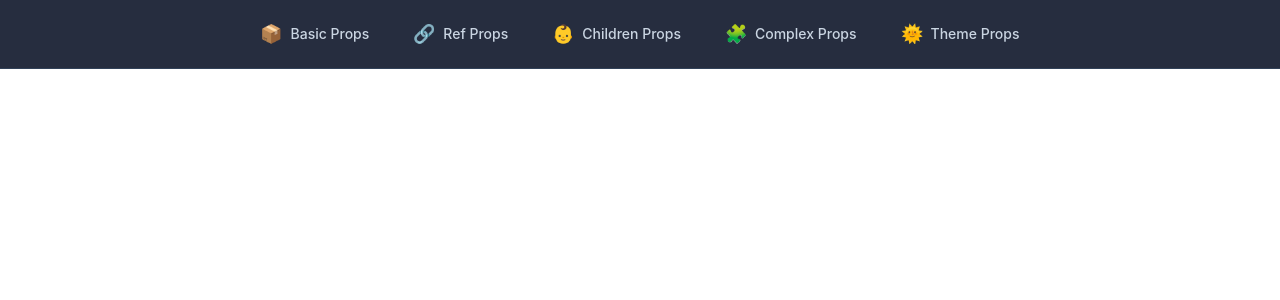
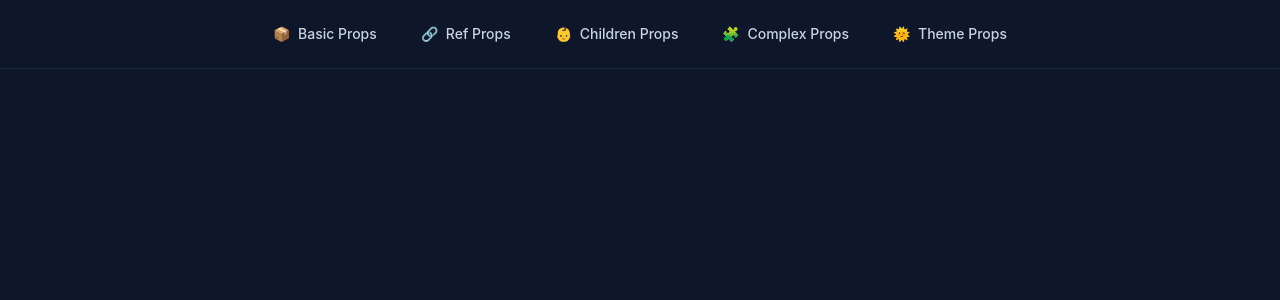
Before and after one commit to tonmoystark/all-you-need-in-react, a React (Vite) app: page / in a window 1280 px wide. Shown: the top 300 px of the page. Built offline with nearby package versions, Linux system fonts and the light colour scheme.

Commit message:
navigation & app content added

```diff
--- a/src/App.jsx
+++ b/src/App.jsx
@@ -6,24 +6,24 @@ import ThemeToggler from "./components/ThemeToggler"
 
 function Navigation() {
   const sections = [
-    { id: "basic", name: "Basic Props", icon: "📦" },
-    { id: "ref", name: "Ref Props", icon: "🔗" },
-    { id: "children", name: "Children Props", icon: "👶" },
-    { id: "complex", name: "Complex Props", icon: "🧩" },
-    { id: "theme", name: "Theme Props", icon: "🌞" },
+    { id: "basic", label: "Basic Props", icon: "📦" },
+    { id: "ref", label: "Ref Props", icon: "🔗" },
+    { id: "children", label: "Children Props", icon: "👶" },
+    { id: "complex", label: "Complex Props", icon: "🧩" },
+    { id: "theme", label: "Theme Props", icon: "🌞" },
   ];
 
   return (
-    <nav className="sticky top-0 z-50 border-b border-slate-700 bg-slate-900/90 backdrop-blur">
-      <div className="mx-auto flex max-w-7xl items-center justify-center gap-3 overflow-x-auto px-4 py-3">
+    <nav className="sticky top-0 z-50 border-b border-slate-800 bg-slate-900/95 backdrop-blur">
+      <div className="mx-auto flex max-w-7xl items-center justify-center gap-3 overflow-x-auto px-6 py-4">
         {sections.map((section) => (
           <a
             key={section.id}
             href={`#${section.id}`}
-            className="flex shrink-0 items-center gap-2 rounded-lg px-4 py-2 text-sm font-medium text-slate-300 transition-all duration-200 hover:bg-slate-800 hover:text-white hover:shadow-md"
+            className="flex shrink-0 items-center gap-2 rounded-lg px-4 py-2 text-sm font-medium text-slate-300 transition-colors duration-200 hover:bg-slate-800 hover:text-white"
           >
-            <span className="text-lg">{section.icon}</span>
-            <span>{section.name}</span>
+            <span>{section.icon}</span>
+            <span>{section.label}</span>
           </a>
         ))}
       </div>
@@ -31,12 +31,22 @@ function Navigation() {
   );
 }
 
+function AppContent() {
+  return (
+    <div className="min-h-screen bg-slate-900 text-white">
+      <Navigation />
+
+      <main className="mx-auto max-w-7xl px-6 py-10">
+        {/* Your sections/components go here */}
+      </main>
+    </div>
+  );
+}
+
 function App() {
 
   return (
-    <div>
-        <Navigation />
-    </div>
+    <AppContent />
   )
 }
 
```
